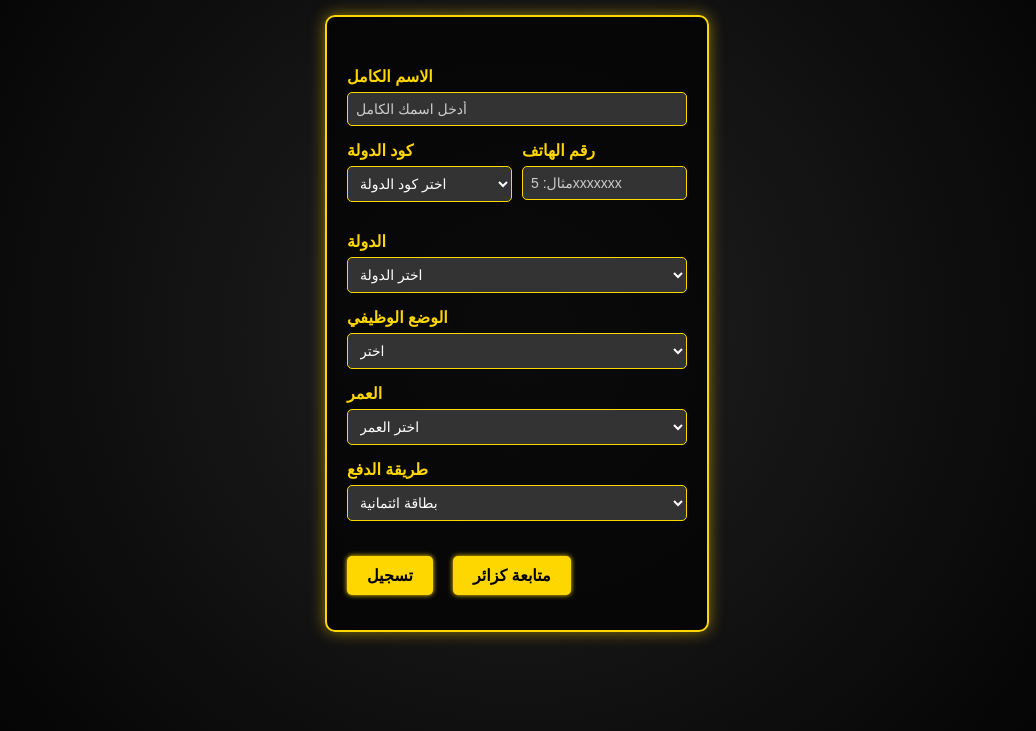
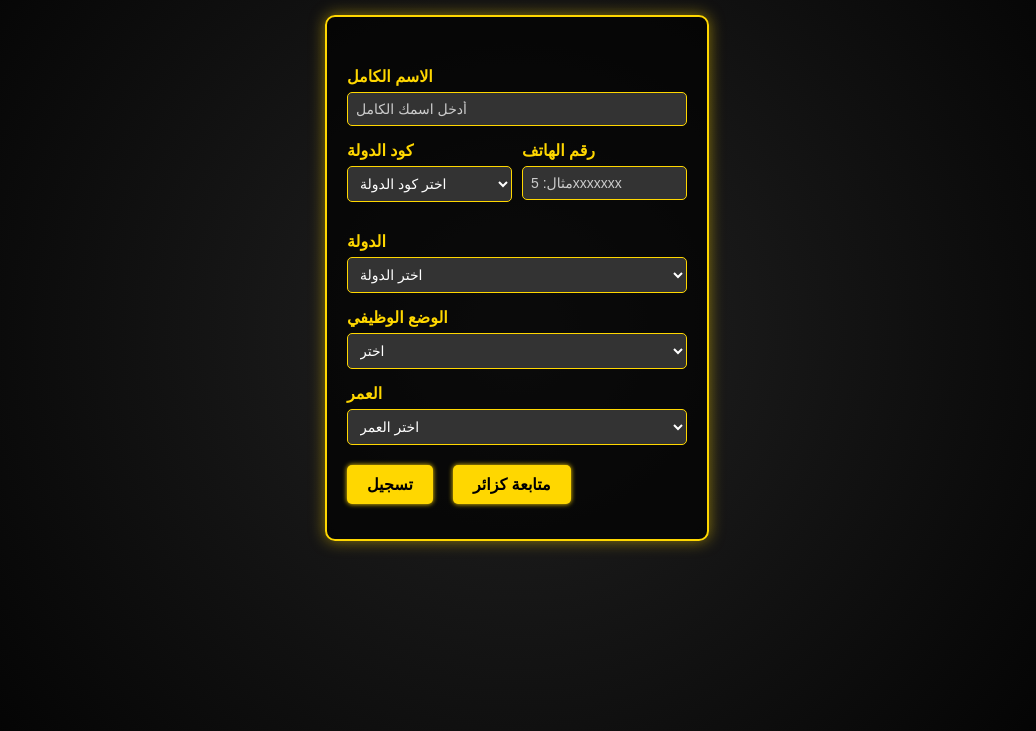
Before and after one commit to ihab7655/Sharol-Luxe-Voyages, a plain HTML site: page registration.html in a window 1280 px wide. Shown: the part 69-800 px from the top of the page, without its empty margins (123-1159 px from the left). Drawn offline with Linux system fonts and the light colour scheme.

Commit message:
Update registration.html

```diff
--- a/registration.html
+++ b/registration.html
@@ -244,7 +244,7 @@
     }
 
     // تحكّم في تفعيل/تعطيل الدفع
-    const paymentEnabled = true; // عدّلها إلى false إن كانت المشاركة مجانية
+    const paymentEnabled = false; // عدّلها إلى false إن كانت المشاركة مجانية
     const paymentSection = document.getElementById('paymentSection');
     if (!paymentEnabled) {
       paymentSection.style.display = 'none';
```
